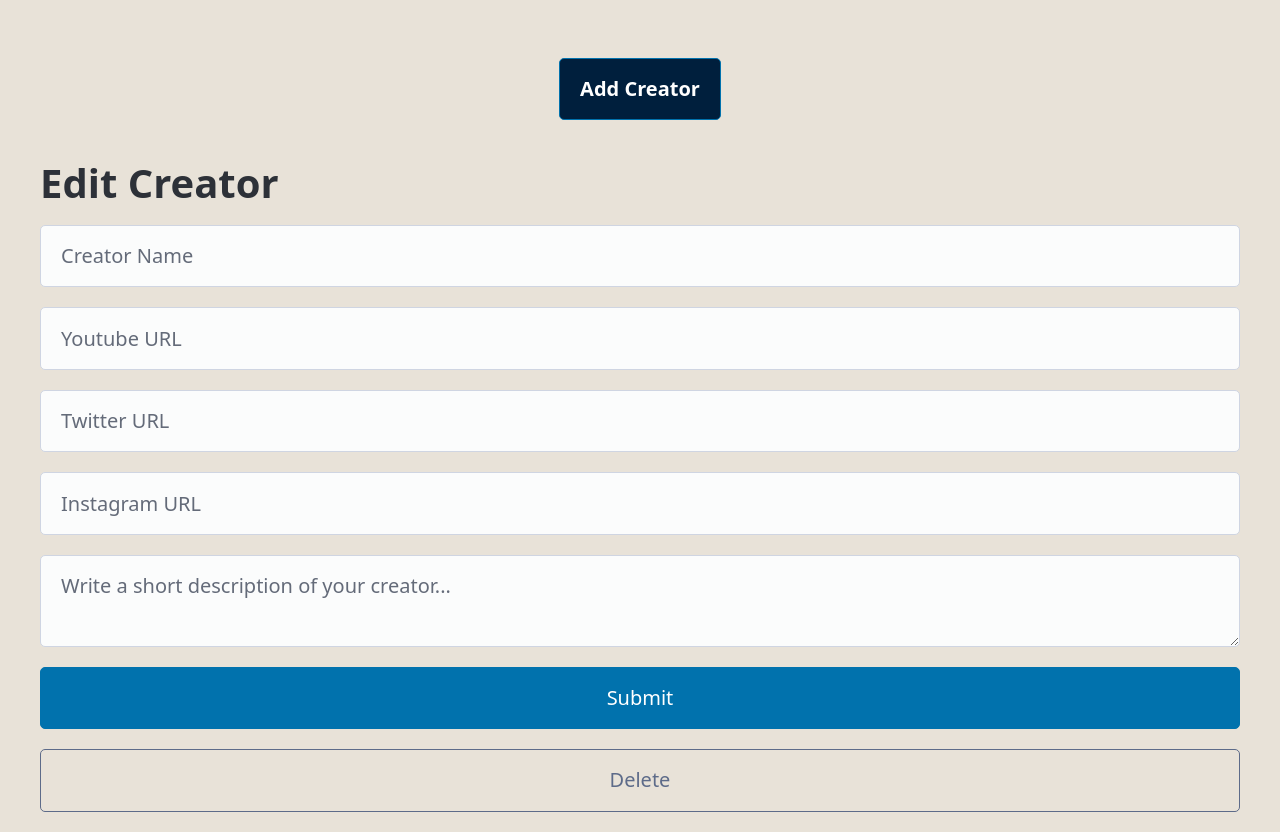
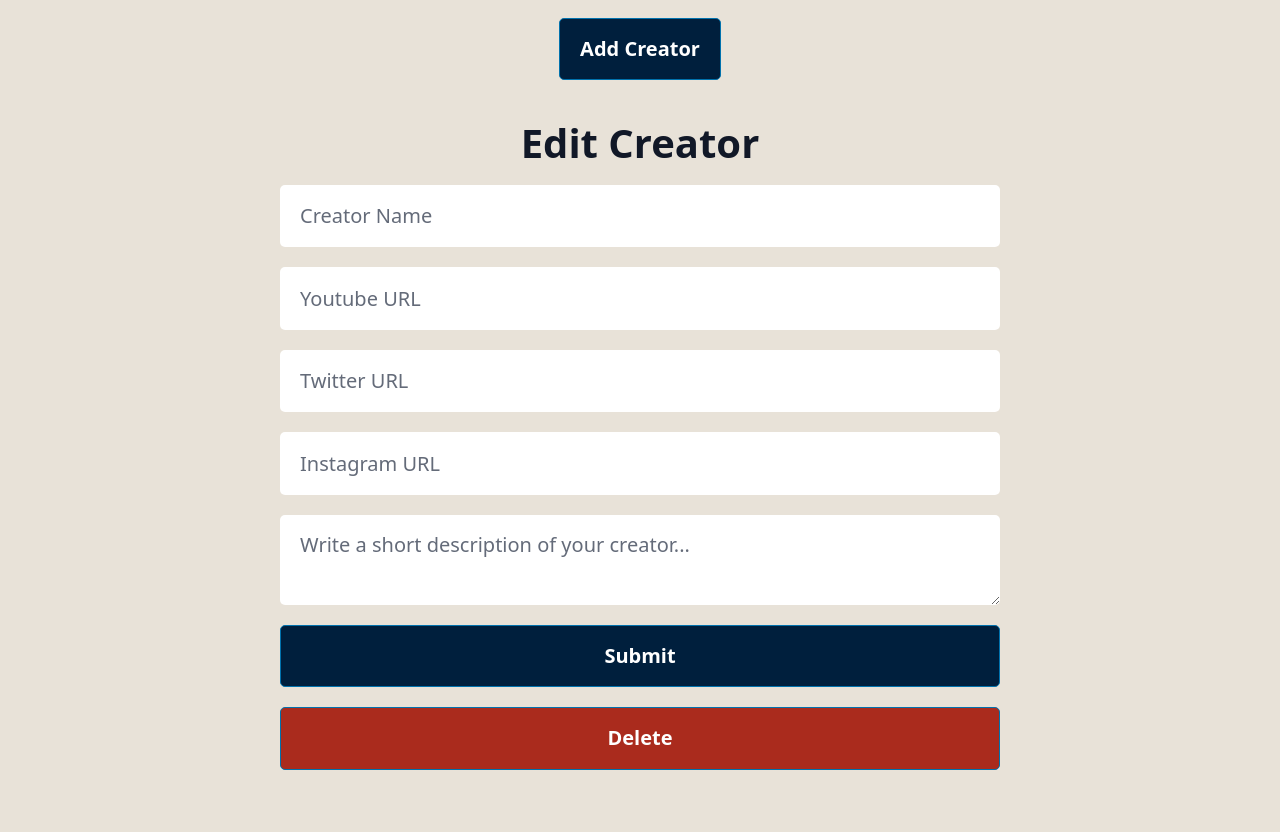
Before and after one commit to carlos-escamilla33/creatorverse, a React (Vite) app: page /edit-creator in a window 1280 px wide. Shown: the part 380-1212 px from the top of the page. After the commit the page ends 1170 px from the top, so only its background shows below. Built offline with nearby package versions, Linux system fonts and the light colour scheme; no server answers; the database is empty.

Commit message:
added handle functions for clicing add creator btn

```diff
--- a/src/App.css
+++ b/src/App.css
@@ -1,21 +1,17 @@
-
-/* =========================
-   Header Section
-========================= */
+/* Header Section Component */
 .header-section {
   display: flex;
   flex-direction: column;
   align-items: center;
 
-  padding: 40px;
+  padding-bottom: 40px;
   max-width: 1100px;
   margin: 0 auto;
   text-align: center;
 }
 
-/* =========================
-   Card Container
-========================= */
+/* Creator Card Component */
+
 .content-card-container {
   display: flex;
   gap: 1rem;
@@ -23,9 +19,6 @@
   justify-content: center;
 }
 
-/* =========================
-   Creator Card
-========================= */
 .creator-card {
   display: flex;
   flex-direction: column;
@@ -49,9 +42,6 @@
   box-shadow: 0 12px 30px rgba(0, 0, 0, 0.08);
 }
 
-/* =========================
-   Creator Card Footer
-========================= */
 .creator-card footer {
   background-color: var(--card-background-color);
 }
@@ -61,13 +51,6 @@
   text-decoration: none;
 }
 
-/* .creator-card footer a:hover {
-  color: var(--primary);
-} */
-
-/* =========================
-   Creator Avatar
-========================= */
 .creator-avatar {
   display: flex;
   flex-direction: column;
@@ -106,7 +89,6 @@
   flex-direction: column;
   justify-content: center;
   align-items: center;
-  min-height: 100vh;
 }
 
 .add-creator-component h1 {
@@ -129,3 +111,41 @@
 .add-creator-component input[type="submit"]:hover {
   background-color: #213448
 }
+
+/* Edit Creator Component */
+
+.edit-creator-component {
+  display: flex;
+  flex-direction: column;
+  justify-content: center;
+  align-items: center;
+}
+
+.edit-creator-component h1 {
+  color: var(--color);
+}
+
+.edit-creator-component input[type="text"], textarea[type="text"] {
+  background-color: white;
+  border: none;
+  color: var(--color);
+  width: 60%;
+}
+
+.edit-creator-component input[type="submit"] {
+  width: 60%;
+  font-weight: bold;
+  background-color: #001F3D;
+}
+
+.edit-creator-component input[type="submit"]:hover {
+  background-color: #213448;
+}
+
+#delete-creator-btn {
+  background-color: #AA2B1D;
+}
+
+#delete-creator-btn:hover {
+  background-color: #AF3E3E;
+}
--- a/src/components/HeaderSection.jsx
+++ b/src/components/HeaderSection.jsx
@@ -1,18 +1,28 @@
 import { useNavigate, NavLink } from "react-router-dom";
+import { useState } from "react";
 import creatorImg from "../assets/creator.png";
 
 const HeaderSection = () => {
+    const [isAddBtnClicked, setIsAddBtnClicked] = useState(false);
     const navigate = useNavigate();
+
+    const handleHeaderImgClick = () => {
+        setIsAddBtnClicked(false);
+    }
 
     const handleAddCreatorClick = () => {
         navigate("/add-creator");
+        setIsAddBtnClicked(true);
     }
+
     return (
         <section className="container-fluid header-section">
             <NavLink to="/">
-                <img src={creatorImg} alt="" />
+                <img src={creatorImg} alt="" onClick={handleHeaderImgClick}/>
             </NavLink>
-            <button className="add-creator-btn" onClick={handleAddCreatorClick}>Add Creator</button>
+            {
+                !isAddBtnClicked && <button className="add-creator-btn" onClick={handleAddCreatorClick}>Add Creator</button>
+            }
         </section>
     )
 }
--- a/src/pages/EditCreator.jsx
+++ b/src/pages/EditCreator.jsx
@@ -90,7 +90,7 @@ const EditCreator = () => {
   };
 
   return (
-    <form className="container" onSubmit={handleEditFormSubmission}>
+    <form className="container edit-creator-component" onSubmit={handleEditFormSubmission}>
       <h1>Edit Creator</h1>
       <input
         type="text"
@@ -124,6 +124,7 @@ const EditCreator = () => {
       />
       <textarea
         name="description"
+        type="text"
         placeholder="Write a short description of your creator..."
         aria-label="Short description"
         onChange={handleDescriptionChange}
@@ -133,7 +134,7 @@ const EditCreator = () => {
       <input
         type="submit"
         value="Delete"
-        className="outline secondary"
+        id="delete-creator-btn"
         onClick={handleIsDeleteClick}
       />
     </form>
--- a/src/pages/ShowCreators.jsx
+++ b/src/pages/ShowCreators.jsx
@@ -5,7 +5,6 @@ const ShowCreators = () => {
   const { creators } = useCreator();
 
   return (
-    <div>
     <section className="content-card-container">
       {creators.length == 0 ? (
         <p>No Data Available...</p>
@@ -15,7 +14,6 @@ const ShowCreators = () => {
         })
       )}
     </section>
-    </div>
   );
 };
 
```
Lines whose indentation alone changed are shown as unchanged.
